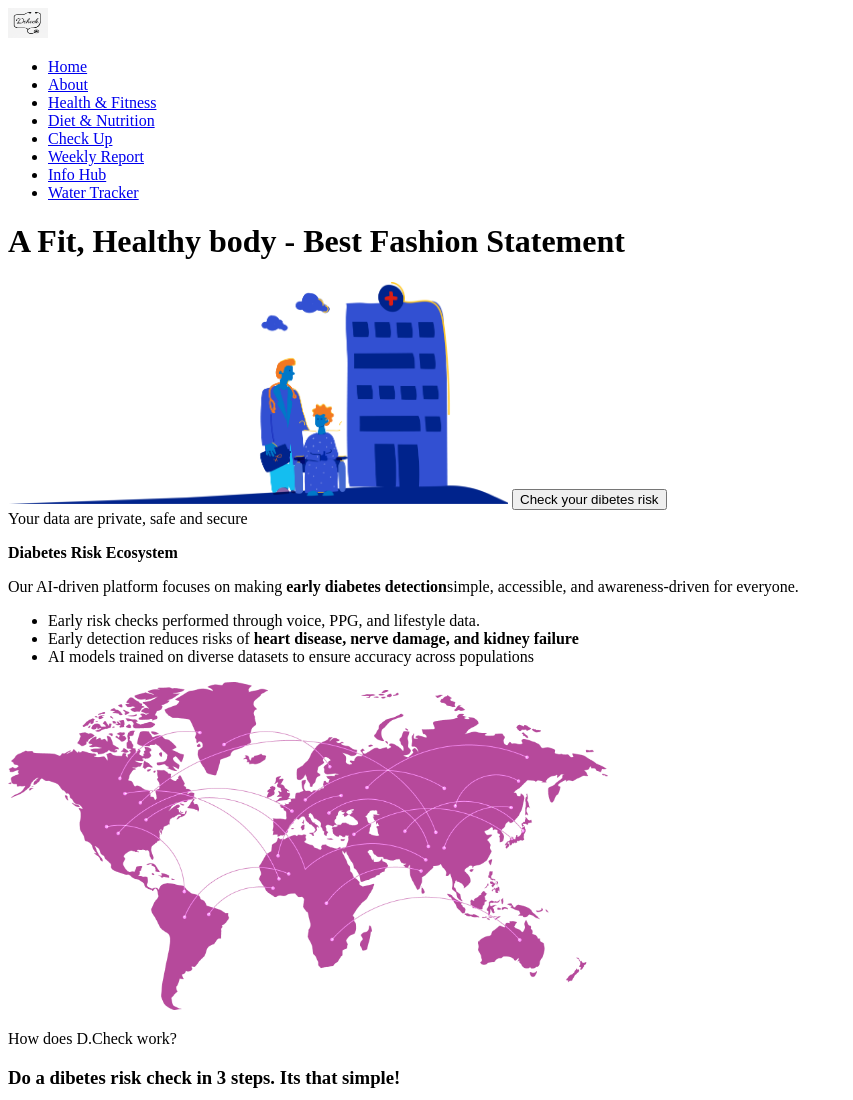
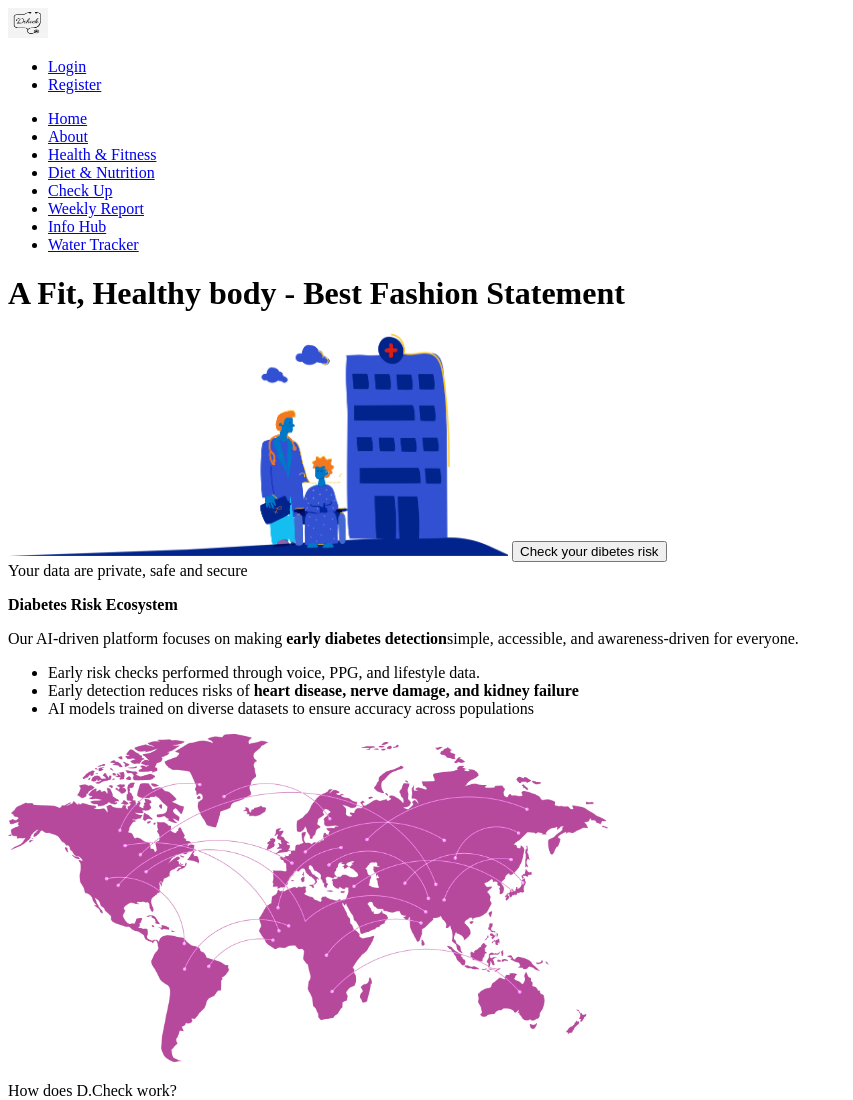
Before and after one commit to Unicus-11/D.Check, a plain HTML site: page Html/index.html in a window 1280 px wide. Shown: the top 1100 px of the page, without its empty margins (0-853 px from the left). Drawn offline with Linux system fonts and the light colour scheme.

Commit message:
Add navigation links for Login and Register

```diff
--- a/Html/index.html
+++ b/Html/index.html
@@ -8,6 +8,12 @@
 <body>
 <nav>
    <img src="images/logo.png" width="40" height="30" alt="Dcheck Logo">
+
+   <ul>
+      <li><a href="login.html">Login</a></li>
+      <li><a href="Register.html">Register</a></li>
+   </ul>
+
    <ul>
       <li><a href="index.html">Home</a></li>
       <li><a href="about.html">About</a></li>
```
